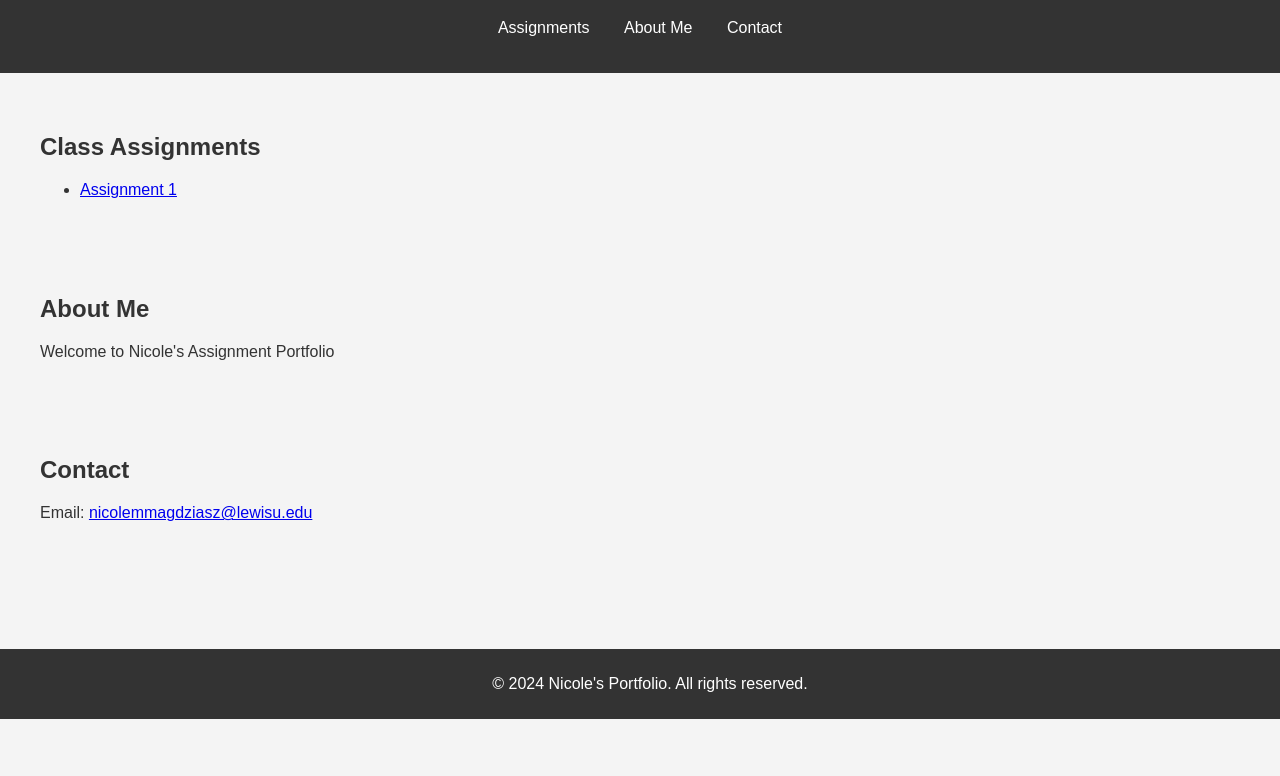
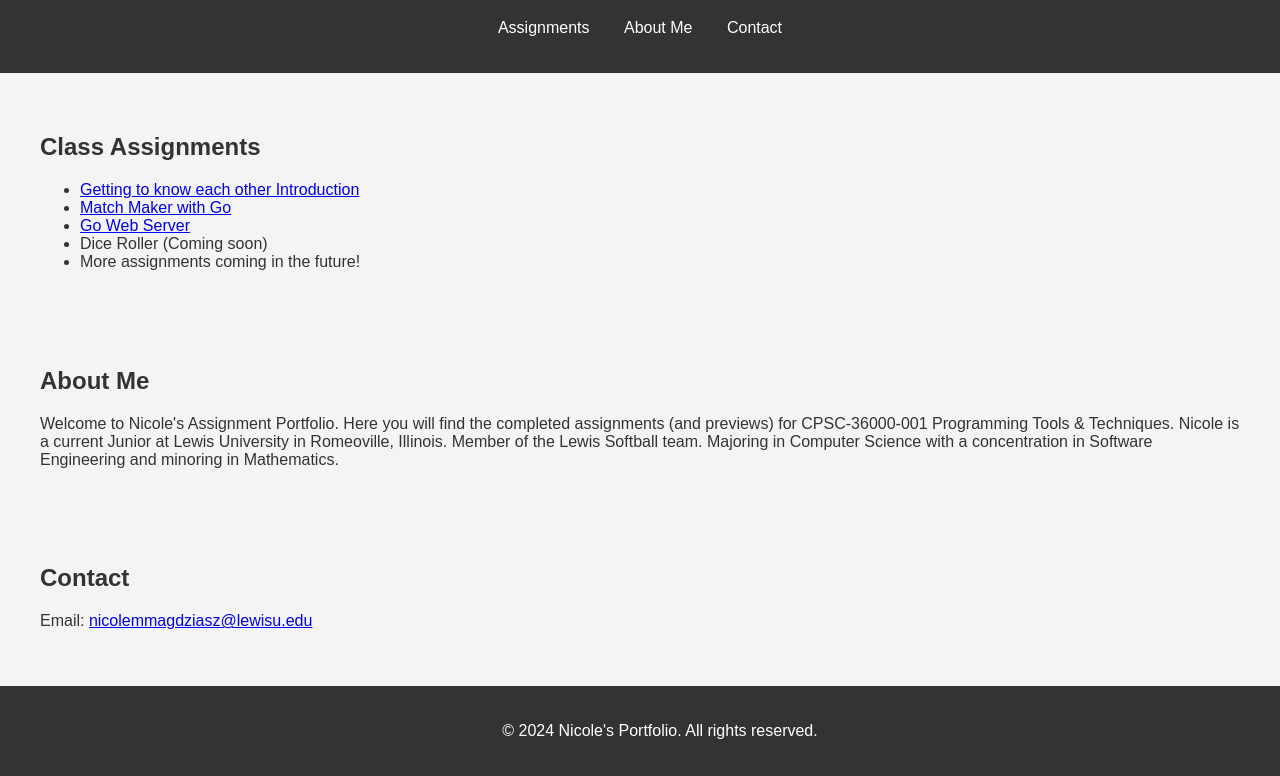
Before and after one commit to nicolemagdz/static-portfolio, a plain HTML site: page index.html in a window 1280 px wide. Shown: the part 81-857 px from the top of the page. Before the commit the page ends 800 px from the top, so only its background shows below. Drawn offline with Linux system fonts and the light colour scheme.

Commit message:
Update index and styles

```diff
--- a/index.html
+++ b/index.html
@@ -21,14 +21,21 @@
     <section id="assignments">
         <h2>Class Assignments</h2>
         <ul>
-            <li><a href="link-to-assignment1.html">Assignment 1</a></li>
+            <li><a href="https://github.com/nicolemagdz/getting-2-know-each-other.git">Getting to know each other Introduction</a></li>
+            <li><a href="https://github.com/nicolemagdz/matchmaker-with-go-nm.git">Match Maker with Go</a></li>
+            <li><a href="https://github.com/nicolemagdz/GoWebServer.git">Go Web Server</a></li>
+            <li><a>Dice Roller (Coming soon)</a></li>
+            <li><a>More assignments coming in the future!</a></li>
             <!--Add more assignments...-->
         </ul>
     </section>
 
     <section id="about">
         <h2>About Me</h2>
-        <p>Welcome to Nicole's Assignment Portfolio</p>
+        <p>Welcome to Nicole's Assignment Portfolio. Here you will find the completed assignments (and previews)
+            for CPSC-36000-001 Programming Tools & Techniques. Nicole is a current Junior at Lewis University in
+            Romeoville, Illinois. Member of the Lewis Softball team. Majoring in Computer Science with a
+            concentration in Software Engineering and minoring in Mathematics.</p>
     </section>
 
     <section id="contact">
--- a/styles.css
+++ b/styles.css
@@ -37,8 +37,8 @@ footer {
     background-color: #333;
     color: #fff;
     text-align: center;
-    padding: 10px;
-    position: absolute;
+    padding: 20px;
+    position: relative;
     bottom: 0;
     width: 100%;
 }
```
